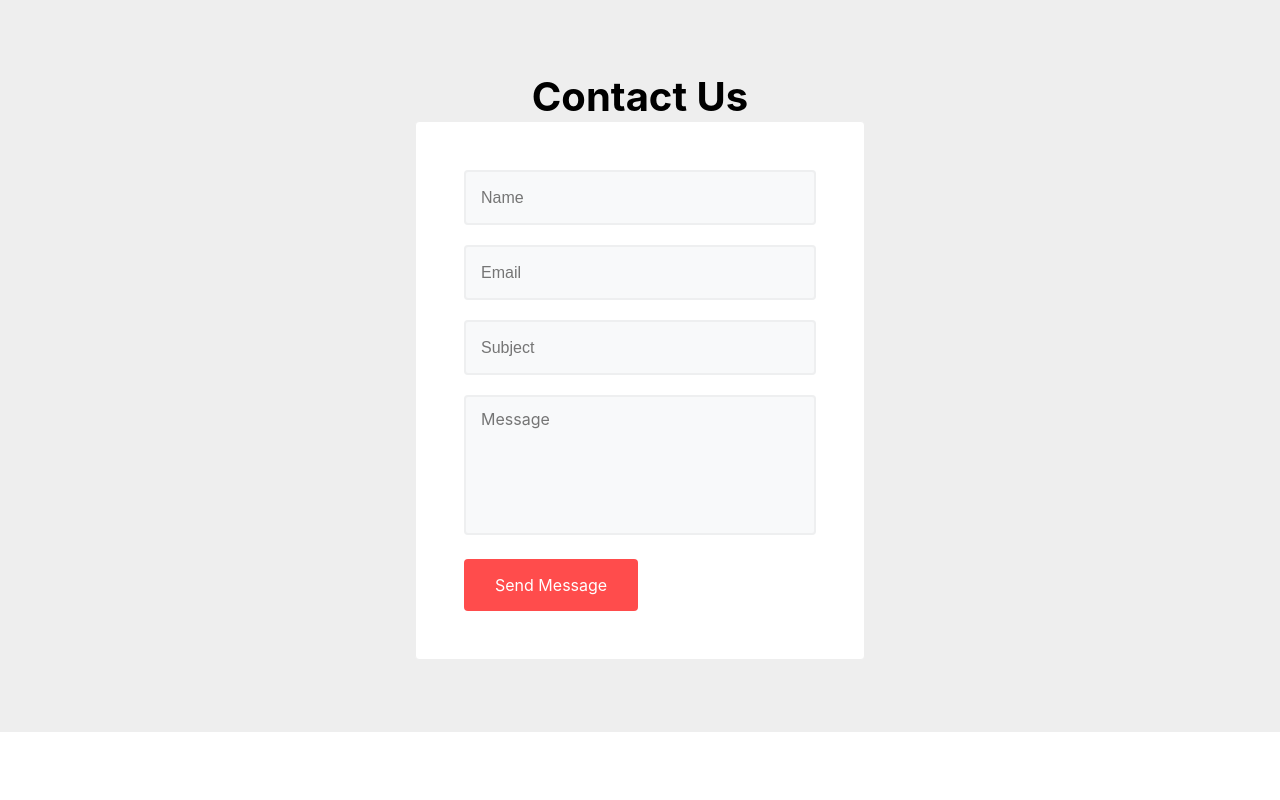
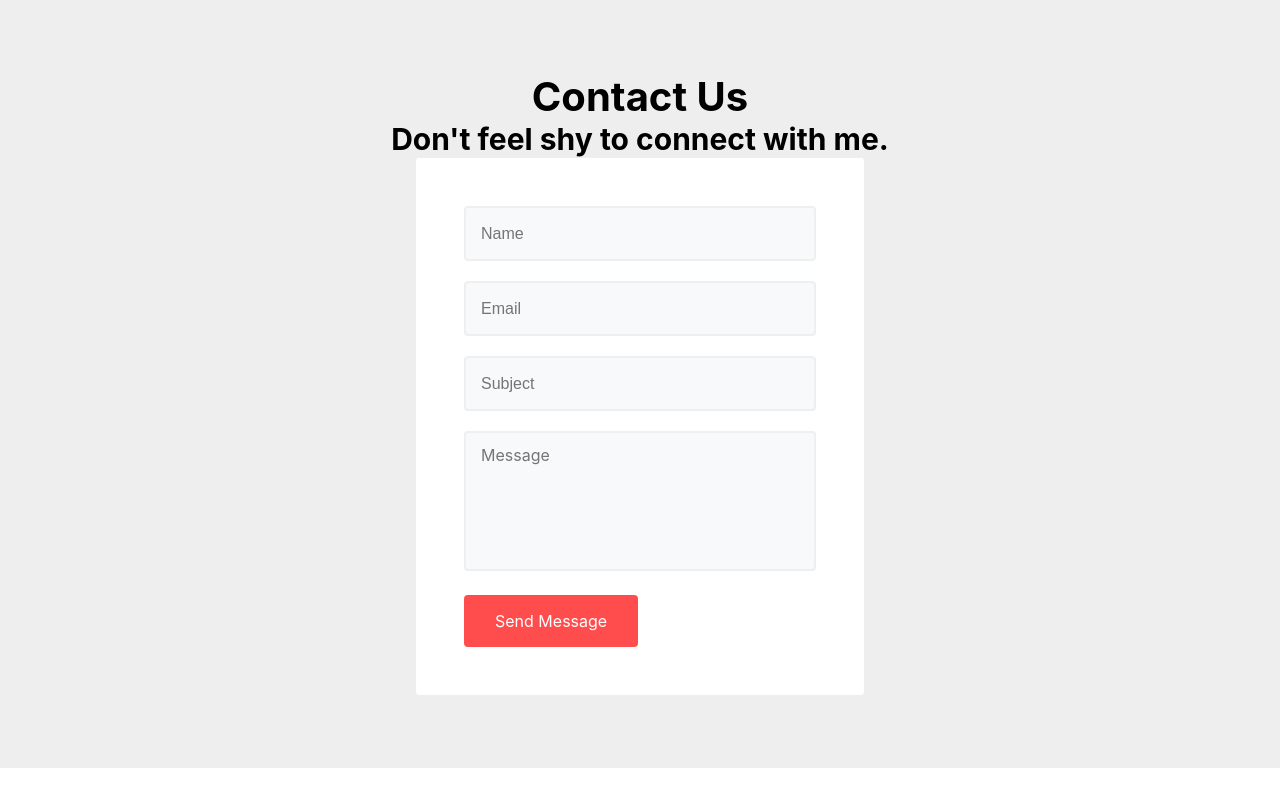
Before and after one commit to AdarshKumarDash/Contact-Us, a plain HTML site: page index.html in a window 1280 px wide. Drawn offline with nearby package versions, Linux system fonts and the light colour scheme.

Commit message:
Add files via upload

```diff
--- a/index.html
+++ b/index.html
@@ -21,7 +21,8 @@
     <div class="contact-form section-gap">
       <div class="wrapper">
         <div class="text-center">
-        <h1 style="font-size: 40px; " >Contact Us</h1>
+        <h1 style="font-size: 40px;" >Contact Us</h1>
+        <h2 style="font-size: 30px;">Don't feel shy to connect with me.</h2>
       </div>
         <div class="contact-form" style="max-width: 450px; margin: 0 auto;">
           <div class="form-mid">
```
